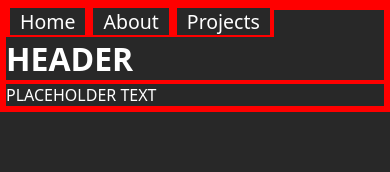
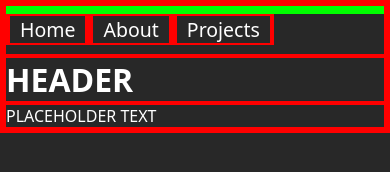
Before and after one commit to AlexYessirski/portfolio, a plain HTML site: page about.html in a window 390 px wide. Drawn offline with Linux system fonts and the light colour scheme.

Commit message:
add the responsive navbar to all pages

```diff
--- a/about.html
+++ b/about.html
@@ -6,11 +6,13 @@
       <title>About</title>
    </head>
    <body>
-      <ul class="navbar">
-         <li><a href="../index.html">Home</a></li>
-         <li><a href="../about.html">About</a></li>
-         <li><a href="../projects.html">Projects</a></li>
-      </ul>
+      <nav class="navbar">
+         <ul>
+            <li><a href="../index.html">Home</a></li>
+            <li><a href="../about.html">About</a></li>
+            <li><a href="../projects.html">Projects</a></li>
+         </ul>
+      </nav>
       <h1>HEADER</h1>
       <p>PLACEHOLDER TEXT</p>
    </body>
```
Also changed, not shown: projects.html (+7 -5 lines).
